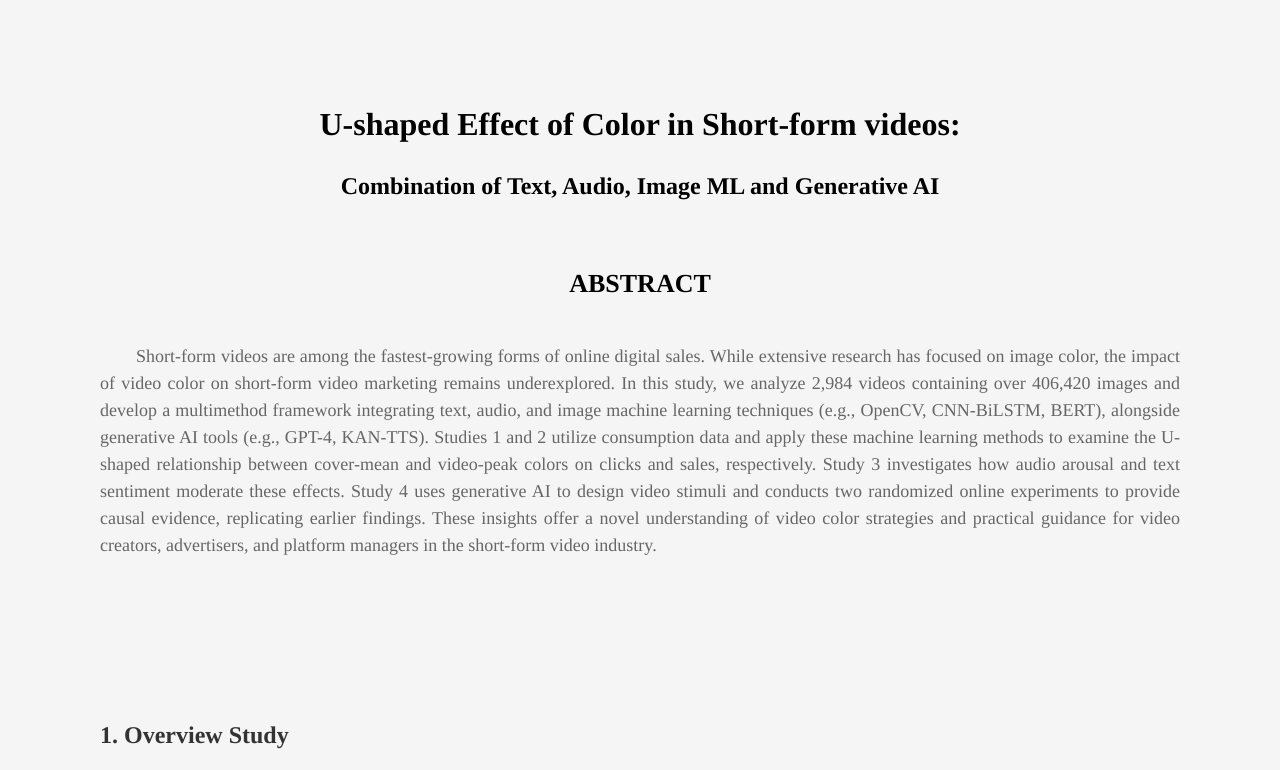
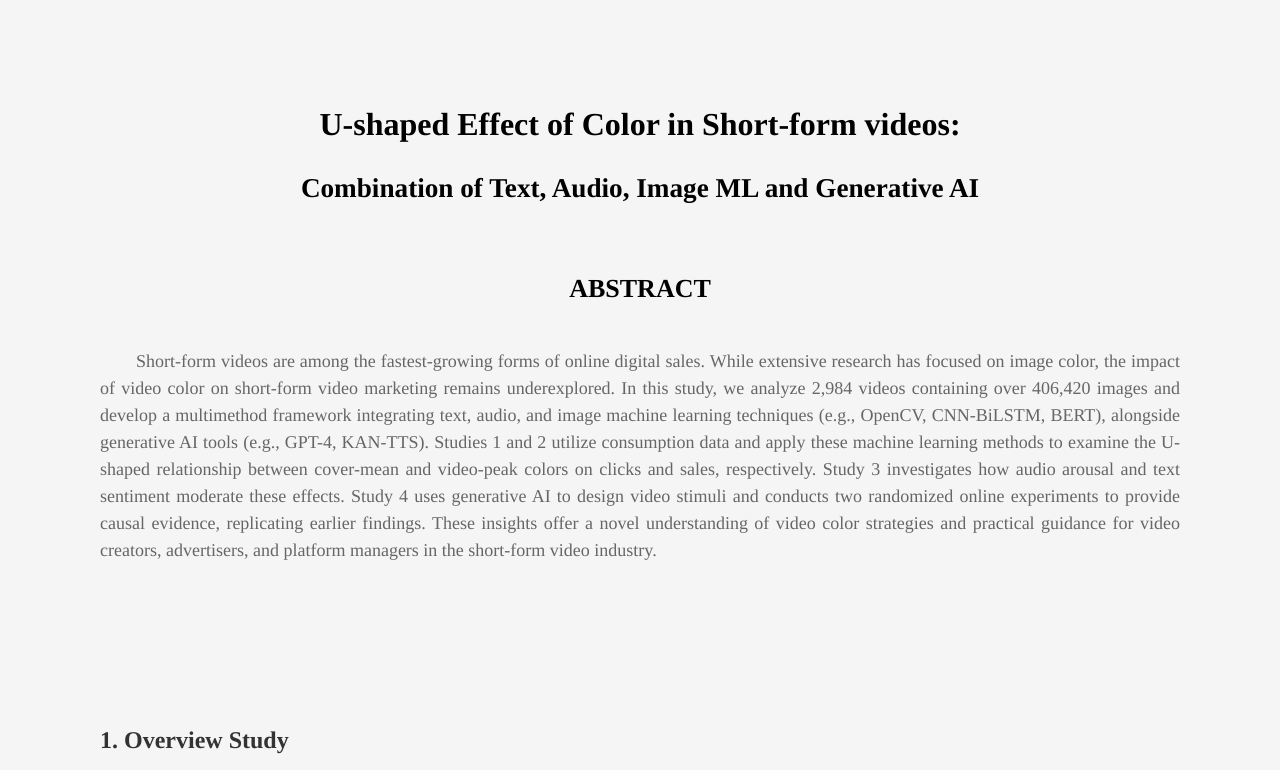
Before and after one commit to business-research/U-shaped-Effect-of-Color, a plain HTML site: page index.html in a window 1280 px wide. Shown: the top 770 px of the page. Drawn offline with Linux system fonts and the light colour scheme.

Commit message:
Update index.html

```diff
--- a/index.html
+++ b/index.html
@@ -71,7 +71,7 @@ Combination of Text, Audio, Image ML and Generative AI
 		<div class="large-title">
 			<p class="" style="font-size:2rem;text-align: center;">U-shaped Effect of Color in Short-form videos:
 			</p>
-			<p  style="font-size:1.5rem;text-align: center;"> Combination of Text, Audio, Image ML and Generative AI
+			<p  style="font-size:1.7rem;text-align: center;"> Combination of Text, Audio, Image ML and Generative AI
 			</p>
 
 
```
